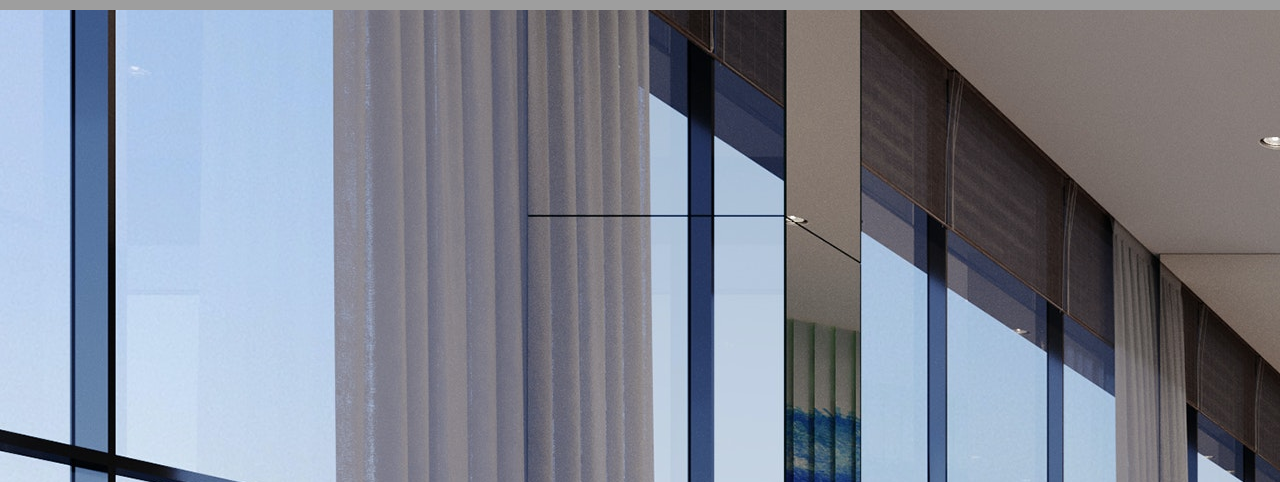
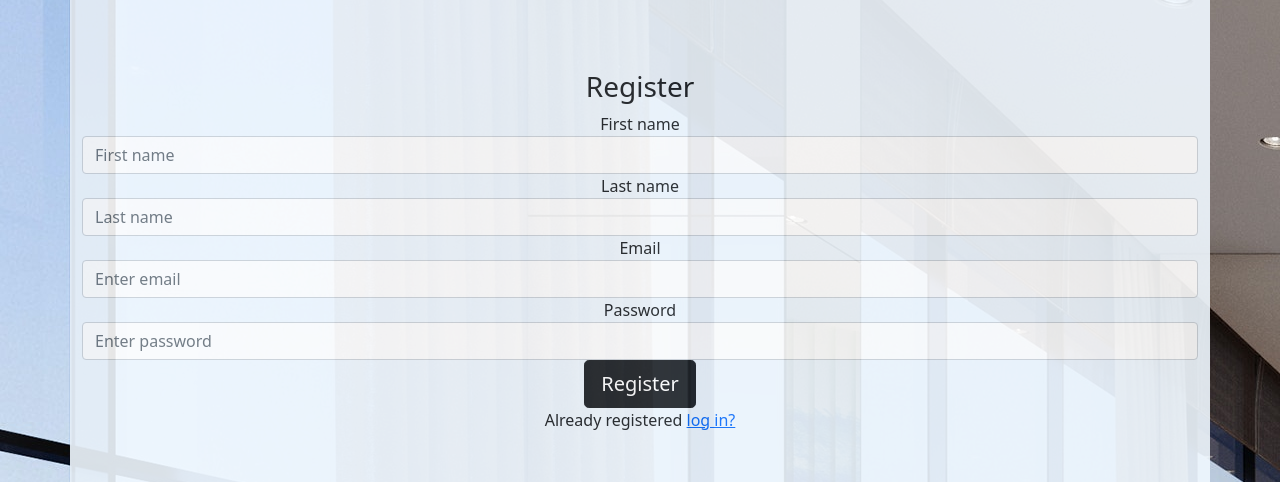
Before and after one commit to Auzz24/Dr.HQ, a React (Create React App) app in the folder dr-hq/: page /Login in a window 1280 px wide. Shown: the part 170-652 px from the top of the page. Built offline with nearby package versions, Linux system fonts and the light colour scheme; grey boxes are pictures that could not be loaded.

Commit message:
switched logedin page to nav bar instead of it being in homepage

```diff
--- a/dr-hq/src/App.js
+++ b/dr-hq/src/App.js
@@ -1,6 +1,7 @@
 import Home from './Components/Home.js';
 import Header from './Components/Header.js';
 import Footer from './Components/Footer.js';
+import Login from './Components/Login.js'
 import Department from './Components/Department';
 import {BrowserRouter as Router,  Route} from "react-router-dom";
 import '../node_modules/bootstrap/dist/css/bootstrap.min.css';
@@ -16,6 +17,7 @@ function App() {
         {/* <Switch> */}
           <Route exact path="/Home" component={Home}/>
           <Route exact path="/Department" component={Department}/>
+          <Route exact path="/Login" component={Login}></Route>
           {/* <Route exact path="/Login" component={Login}/> */}
           <Route exact path="/" component={Home}/>
         {/* </Switch> */}
--- a/dr-hq/src/Components/Home.js
+++ b/dr-hq/src/Components/Home.js
@@ -11,35 +11,6 @@ function Home() {
 
       <div bgImage={require("./Style/lobby2.jpg")}>
           <div style={{ height: 1000 }}>
-          <form className="container">
-                <h3>Register</h3>
-
-                <div className="form-group">
-                    <label>First name</label>
-                    <input type="text" className="form-control" placeholder="First name" />
-                </div>
-
-                <div className="form-group">
-                    <label>Last name</label>
-                    <input type="text" className="form-control" placeholder="Last name" />
-                </div>
-
-                <div className="form-group">
-                    <label>Email</label>
-                    <input type="email" className="form-control" placeholder="Enter email" />
-                </div>
-
-                <div className="form-group">
-                    <label>Password</label>
-                    <input type="password" className="form-control" placeholder="Enter password" />
-                </div>
-
-                <button type="submit" className="btn btn-dark btn-lg btn-block">Register</button>
-                <p className="forgot-password text-right">
-                    Already registered <a href="#">log in?</a>
-                </p>
-            </form>
-
 
           </div>
     </div>
--- /dev/null
+++ b/dr-hq/src/Components/Login.js
@@ -0,0 +1,50 @@
+
+
+import React, { Component } from 'react';
+// import {Parallax} from 'react-scroll-parallax';
+// import {Row, Col} from "reactstrap";
+import "./Style/Components.css";
+
+
+
+
+function Home() {
+  return (
+
+      <div bgImage={require("./Style/lobby2.jpg")}>
+          <div style={{ height: 1000 }}>
+          <form className="container">
+                <h3>Register</h3>
+
+                <div className="form-group">
+                    <label>First name</label>
+                    <input type="text" className="form-control" placeholder="First name" />
+                </div>
+
+                <div className="form-group">
+                    <label>Last name</label>
+                    <input type="text" className="form-control" placeholder="Last name" />
+                </div>
+
+                <div className="form-group">
+                    <label>Email</label>
+                    <input type="email" className="form-control" placeholder="Enter email" />
+                </div>
+
+                <div className="form-group">
+                    <label>Password</label>
+                    <input type="password" className="form-control" placeholder="Enter password" />
+                </div>
+
+                <button type="submit" className="btn btn-dark btn-lg btn-block">Register</button>
+                <p className="forgot-password text-right">
+                    Already registered <a href="#">log in?</a>
+                </p>
+            </form>
+
+
+          </div>
+    </div>
+  )
+}
+export default (Home);
```
